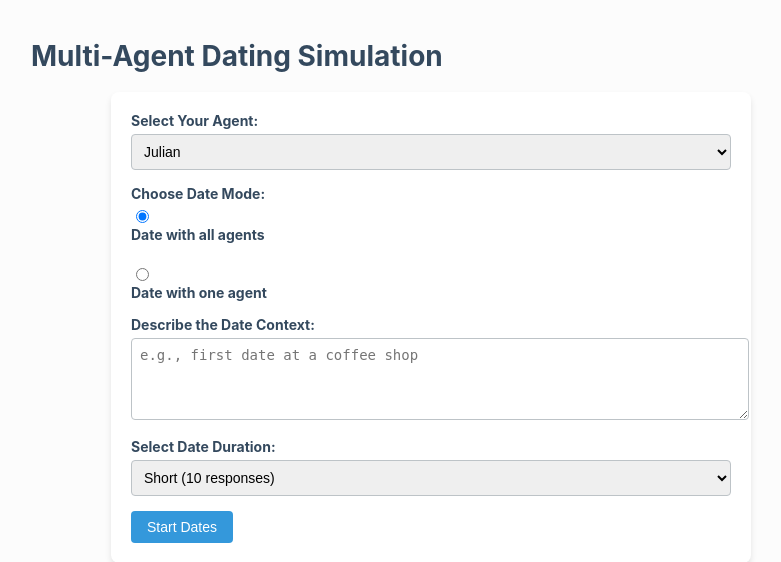
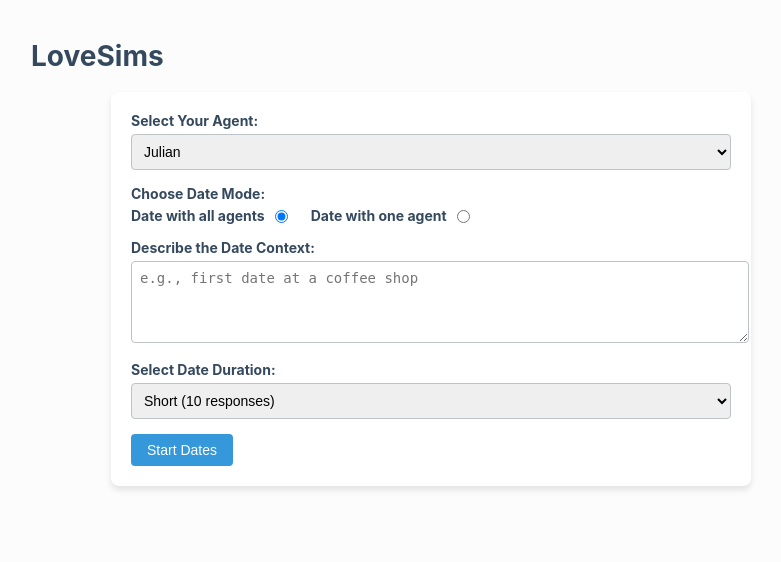
Before and after one commit to mateolarreaferro/LoveSims, a Flask app: page / in a window 1280 px wide. Shown: the top 562 px of the page, without its empty margins (209-990 px from the left). Run offline with Flask 3, Linux system fonts and the light colour scheme; parts of the project's set-up code (start-up, migrations or seed data) failed here and were passed over; some libraries are stand-ins or nearby versions.

Commit message:
improved UI

```diff
--- a/assign2/templates/index.html
+++ b/assign2/templates/index.html
@@ -2,7 +2,7 @@
 <html lang="en">
   <head>
     <meta charset="UTF-8" />
-    <title>Multi-Agent Dating Simulation</title>
+    <title>LoveSims</title>
     <script src="https://unpkg.com/@popperjs/core@2"></script>
     <script src="https://unpkg.com/tippy.js@6"></script>
     <link
@@ -117,11 +117,26 @@
         display: flex;
         flex-direction: column;
       }
+      /* Added CSS for inline date mode options */
+      .date-mode-options {
+        display: flex;
+        align-items: center;
+        margin-bottom: 15px;
+      }
+      .date-mode-option {
+        display: flex;
+        align-items: center;
+        margin-right: 20px;
+      }
+      .date-mode-option label {
+        margin-right: 5px;
+        margin-bottom: 0; /* Remove margin-bottom to align vertically */
+      }
     </style>
   </head>
   <body>
     <div class="container">
-      <h1>Multi-Agent Dating Simulation</h1>
+      <h1>LoveSims</h1>
       <div id="start-page" class="start-page">
         <div class="form-group">
           <label for="agent-name">Select Your Agent:</label>
@@ -131,10 +146,16 @@
         </div>
         <div class="form-group">
           <label>Choose Date Mode:</label>
-          <input type="radio" id="date-with-all" name="date-mode" value="all" checked>
-          <label for="date-with-all">Date with all agents</label><br>
-          <input type="radio" id="date-with-one" name="date-mode" value="one">
-          <label for="date-with-one">Date with one agent</label>
+          <div class="date-mode-options">
+            <div class="date-mode-option">
+              <label for="date-with-all">Date with all agents</label>
+              <input type="radio" id="date-with-all" name="date-mode" value="all" checked>
+            </div>
+            <div class="date-mode-option">
+              <label for="date-with-one">Date with one agent</label>
+              <input type="radio" id="date-with-one" name="date-mode" value="one">
+            </div>
+          </div>
         </div>
         <div class="form-group" id="select-date-agent-group" style="display:none;">
           <label for="date-agent-name">Select Agent to Date:</label>
```
